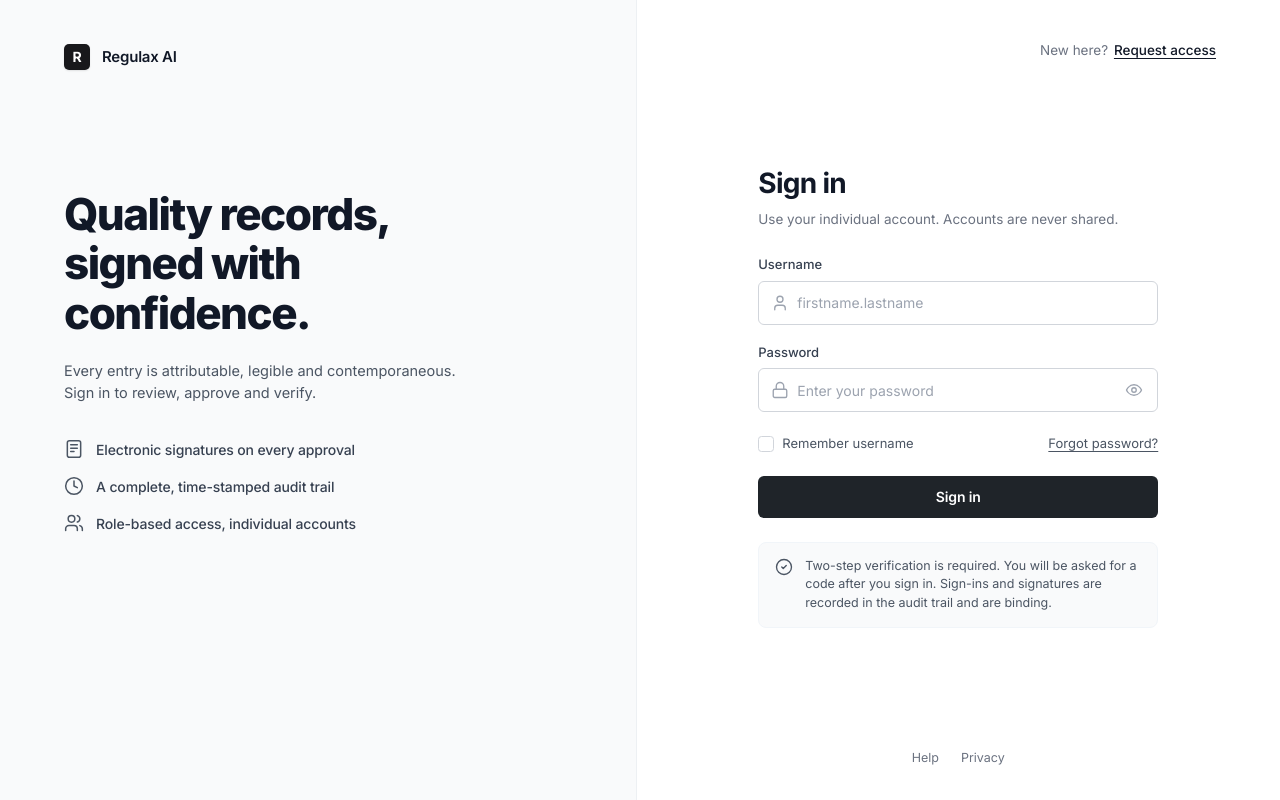
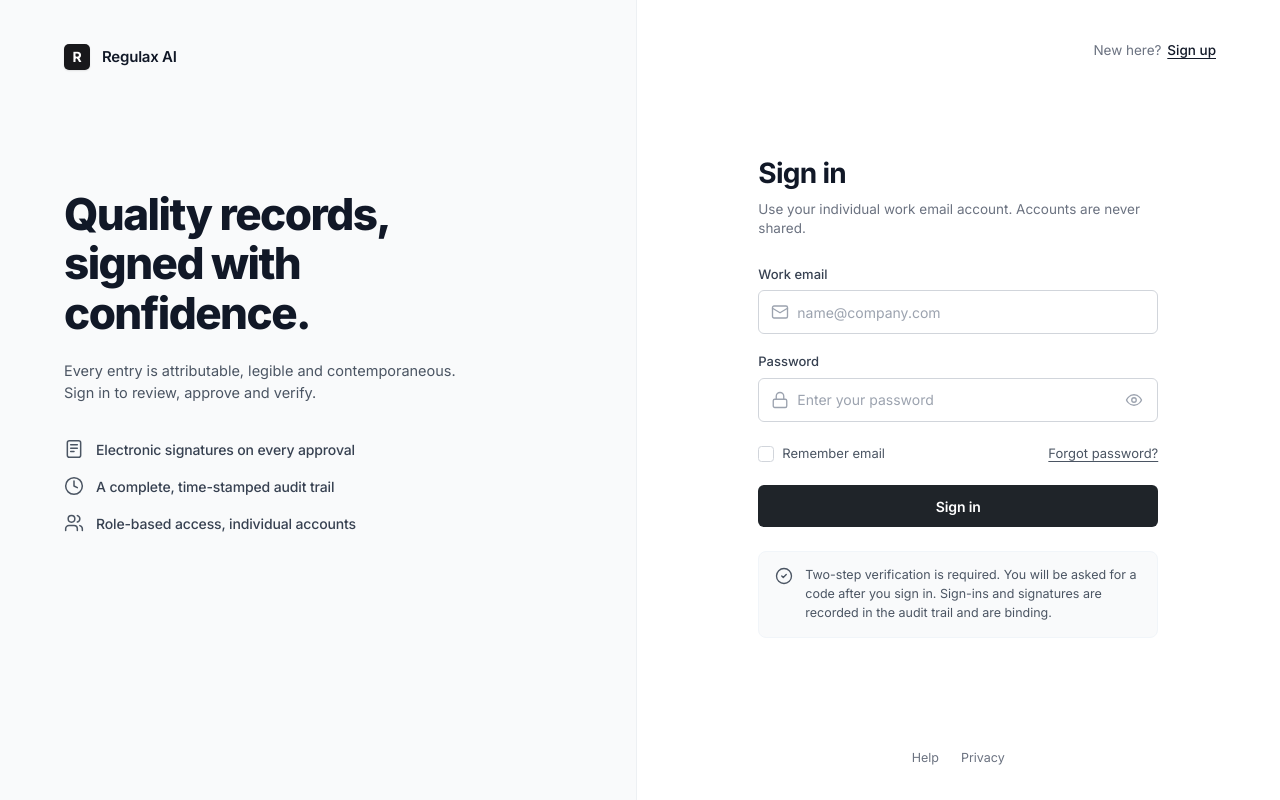
Before and after one commit to dalrho/Regulax-AI, a Django app: page / in a window 1280 px wide. Run offline with Django 5.2, Linux system fonts and the light colour scheme.

Commit message:
ref(login): change from username into email for login

```diff
--- a/templates/login/login.html
+++ b/templates/login/login.html
@@ -74,14 +74,14 @@
     <section class="login-right">
         <header class="right-header">
             <div class="request-access-note">
-                New here? <a href="{% url 'register' %}" class="request-access-link">Request access</a>
+                New here? <a href="{% url 'register' %}" class="request-access-link">Sign up</a>
             </div>
         </header>
 
         <div class="auth-card-wrapper">
             <div class="auth-card">
                 <h2 class="auth-title">Sign in</h2>
-                <p class="auth-subtitle">Use your individual account. Accounts are never shared.</p>
+                <p class="auth-subtitle">Use your individual work email account. Accounts are never shared.</p>
 
                 {% if messages %}
                 <div class="messages-container" style="margin-bottom: 16px;">
@@ -105,25 +105,25 @@
                     {% csrf_token %}
                     <input type="hidden" name="next" value="{{ next }}">
 
-                    <!-- Username Field -->
+                    <!-- Work Email Field -->
                     <div class="form-group">
-                        <label for="id_username" class="form-label">Username</label>
+                        <label for="id_username" class="form-label">Work email</label>
                         <div class="input-container {% if form.username.errors %}has-error{% endif %}">
                             <span class="input-icon-left" aria-hidden="true">
                                 <svg width="18" height="18" viewBox="0 0 24 24" fill="none" stroke="currentColor" stroke-width="1.8" stroke-linecap="round" stroke-linejoin="round">
-                                    <path d="M19 21v-2a4 4 0 0 0-4-4H9a4 4 0 0 0-4 4v2"></path>
-                                    <circle cx="12" cy="7" r="4"></circle>
+                                    <rect x="2" y="4" width="20" height="16" rx="2"></rect>
+                                    <path d="m22 7-10 6L2 7"></path>
                                 </svg>
                             </span>
                             <input
-                                type="text"
+                                type="email"
                                 name="username"
                                 id="id_username"
                                 class="form-input"
-                                placeholder="firstname.lastname"
+                                placeholder="name@company.com"
                                 value="{{ form.username.value|default:'' }}"
                                 required
-                                autocomplete="username"
+                                autocomplete="email"
                                 spellcheck="false"
                                 autocapitalize="none">
                         </div>
@@ -189,7 +189,7 @@
                                     <polyline points="20 6 9 17 4 12"></polyline>
                                 </svg>
                             </span>
-                            <span class="remember-text">Remember username</span>
+                            <span class="remember-text">Remember email</span>
                         </label>
                         <a href="javascript:void(0)" class="forgot-password-link" id="forgotPasswordLink">Forgot password?</a>
                     </div>
```
